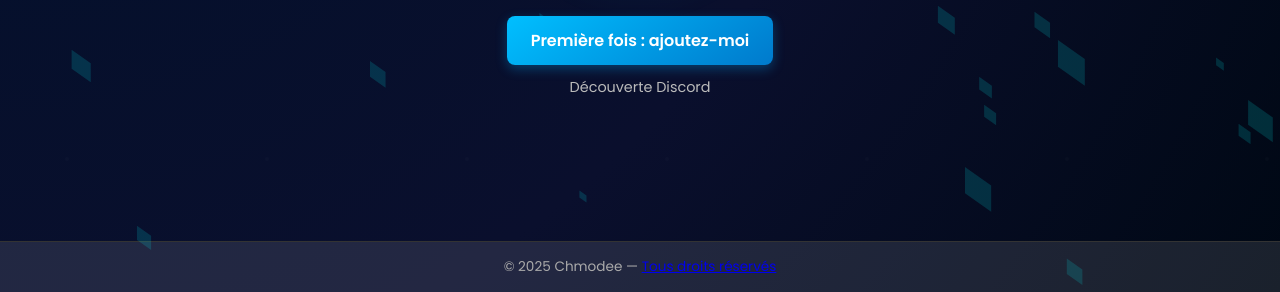
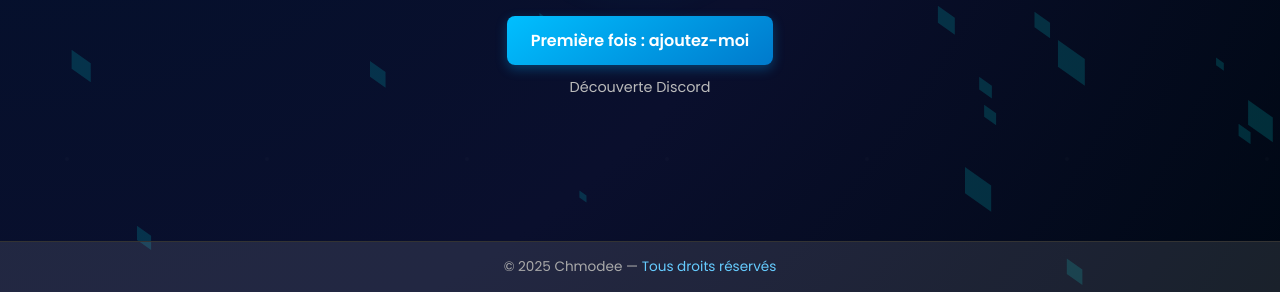
Before and after one commit to skyros-lab/chmodee, a plain HTML site: page index.html in a window 1280 px wide. Shown: the part 508-800 px from the top of the page. Drawn offline with Linux system fonts and the light colour scheme.

Commit message:
Finalisation.

```diff
--- a/assets/css/style.css
+++ b/assets/css/style.css
@@ -210,8 +210,9 @@ body {
   }
 }
 
-/* Footer intégré dans le flux Flexbox */
 .site-footer {
+  z-index: 1;
+  position: relative;
   text-align: center;
   padding: 15px 0;
   font-size: 0.85rem;
@@ -219,3 +220,14 @@ body {
   background: rgba(255, 255, 255, 0.1);
   border-top: 1px solid #333;
 }
+
+.site-footer a {
+  color: #66ccff;
+  text-decoration: underline;
+  transition: color 0.3s ease;
+  text-decoration: none;
+}
+
+.site-footer a:hover {
+  color: #ffffff;
+}
```
Also changed, not shown: 1 other file.
